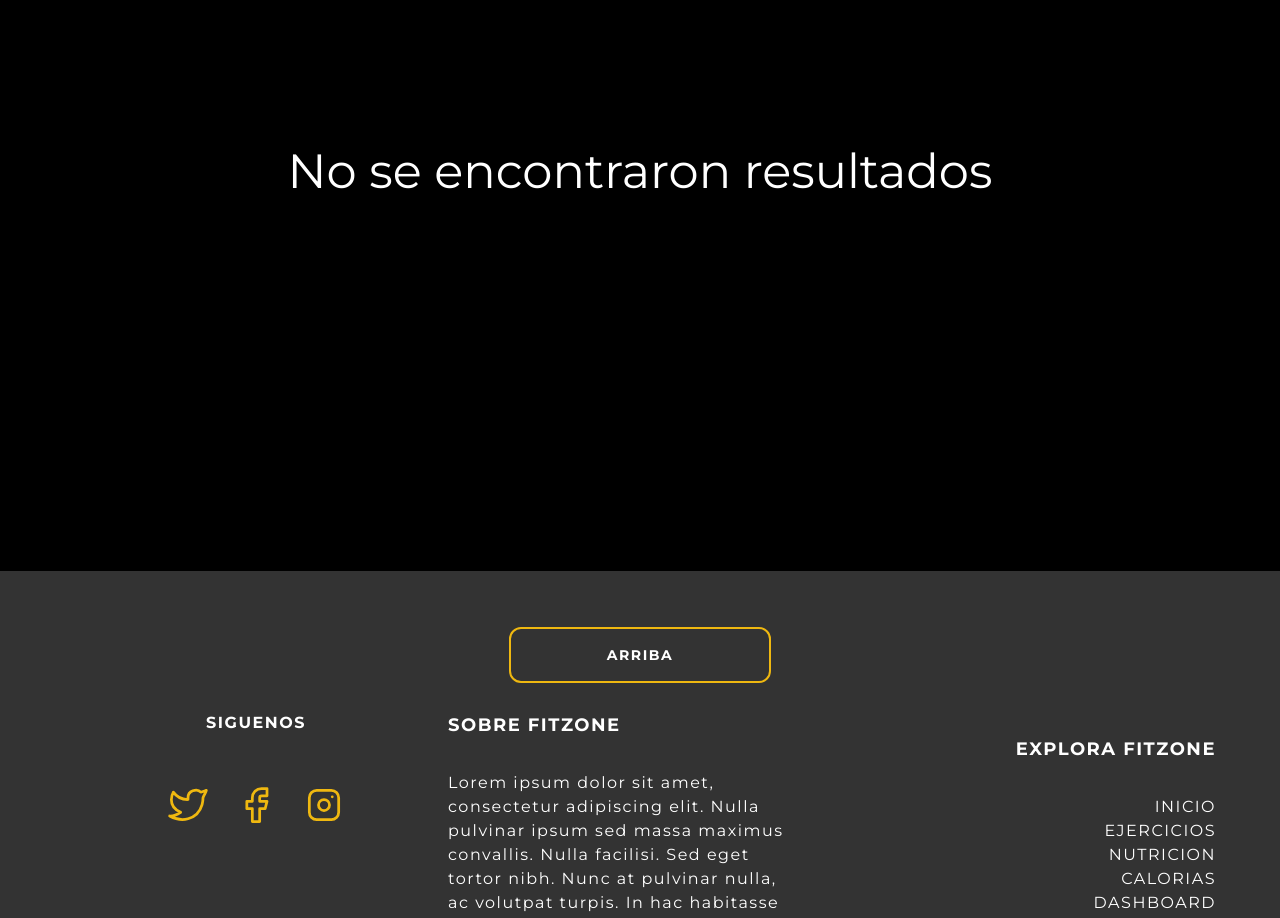
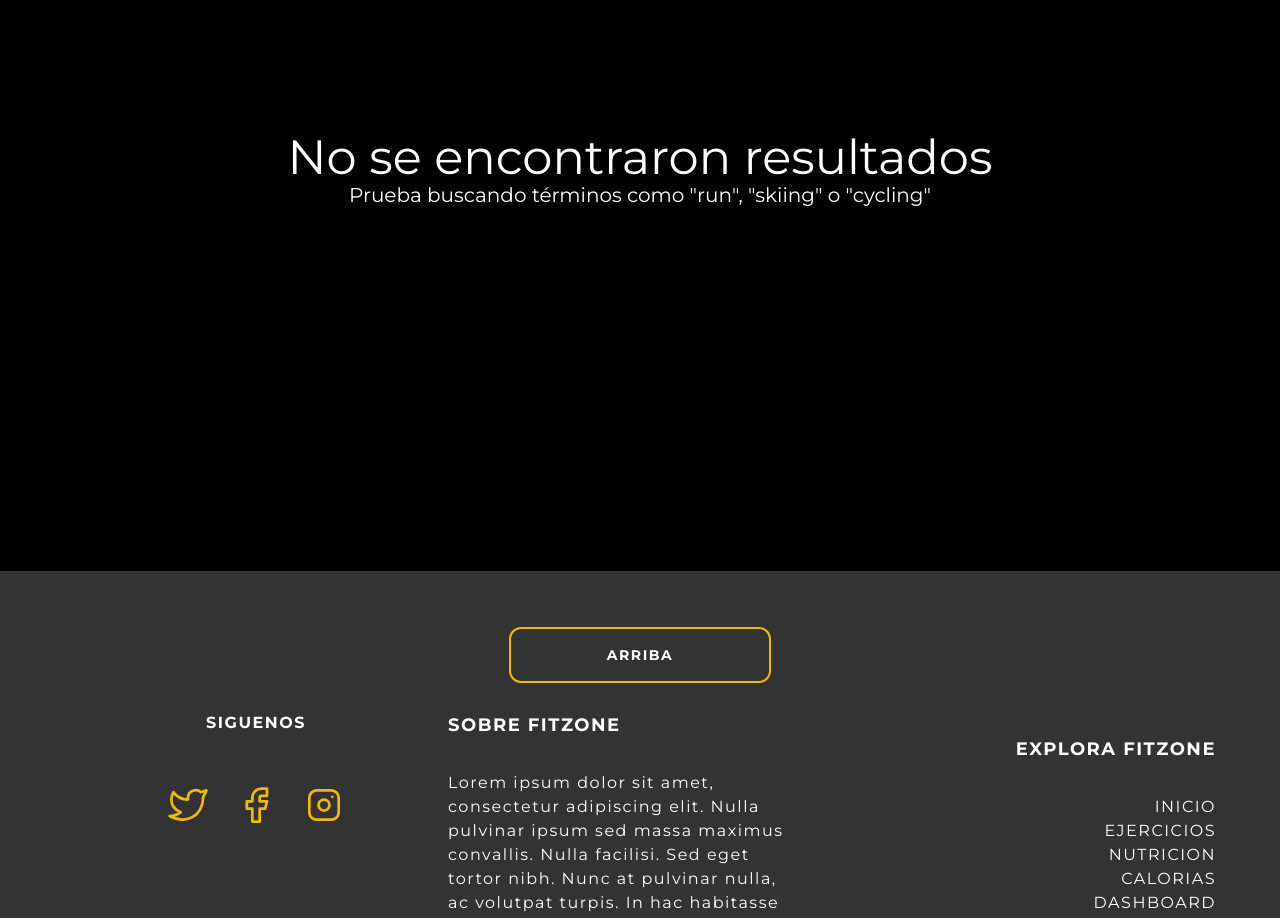
Before and after one commit to JAASM1/FitZone, a React (Create React App) app: page /Calorias in a window 1280 px wide. Shown: the part 1040-1958 px from the top of the page. Built offline with nearby package versions, Linux system fonts and the light colour scheme.

Commit message:
Ajustar la info de las API

```diff
--- a/src/page/calorias/Calorias.js
+++ b/src/page/calorias/Calorias.js
@@ -96,6 +96,7 @@ function Calorias() {
           placeholder="Busca una actividad para saber cuantas calorias vas a quemar"
           value={activity}
           onChange={handleInputChange}
+          // palabras de la api: run, skiing, golf, walk, soccer, basketball, cycling, jump, karate, boxing
         />
         <button onClick={handleSearch}>
           <div className="ml-5 text-2xl">
@@ -105,8 +106,9 @@ function Calorias() {
       </div>
       <div className="bg-black h-screen flex justify-center items-center">
         {!loading && !caloriesData &&(
-          <div className="text-white text-5xl text-center">
-            <p>No se encontraron resultados</p>
+          <div className="text-white text-center">
+            <p className="text-5xl">No se encontraron resultados</p>
+            <p className="text-xl">Prueba buscando términos como "run", "skiing" o "cycling"</p>
           </div>
         )}
         {loading && (
@@ -115,7 +117,7 @@ function Calorias() {
           </div>
         )}
         {!loading && caloriesData && (
-          <div className="grid md:grid-cols-3 md:overflow-x-autos md:gap-7">
+          <div className={`grid md:grid-cols-${Math.min(caloriesData.length, 3)} md:overflow-x-autos md:gap-7 place-content-center`}>
             {caloriesData.map((item, index) => (
               <div key={index} className="bg-[#333] rounded-2xl font-bold w-[400px] h-[200px]">
                 <div className="relative overflow-hidden flex flex-col justify-center items-center mt-[15%]">
```
